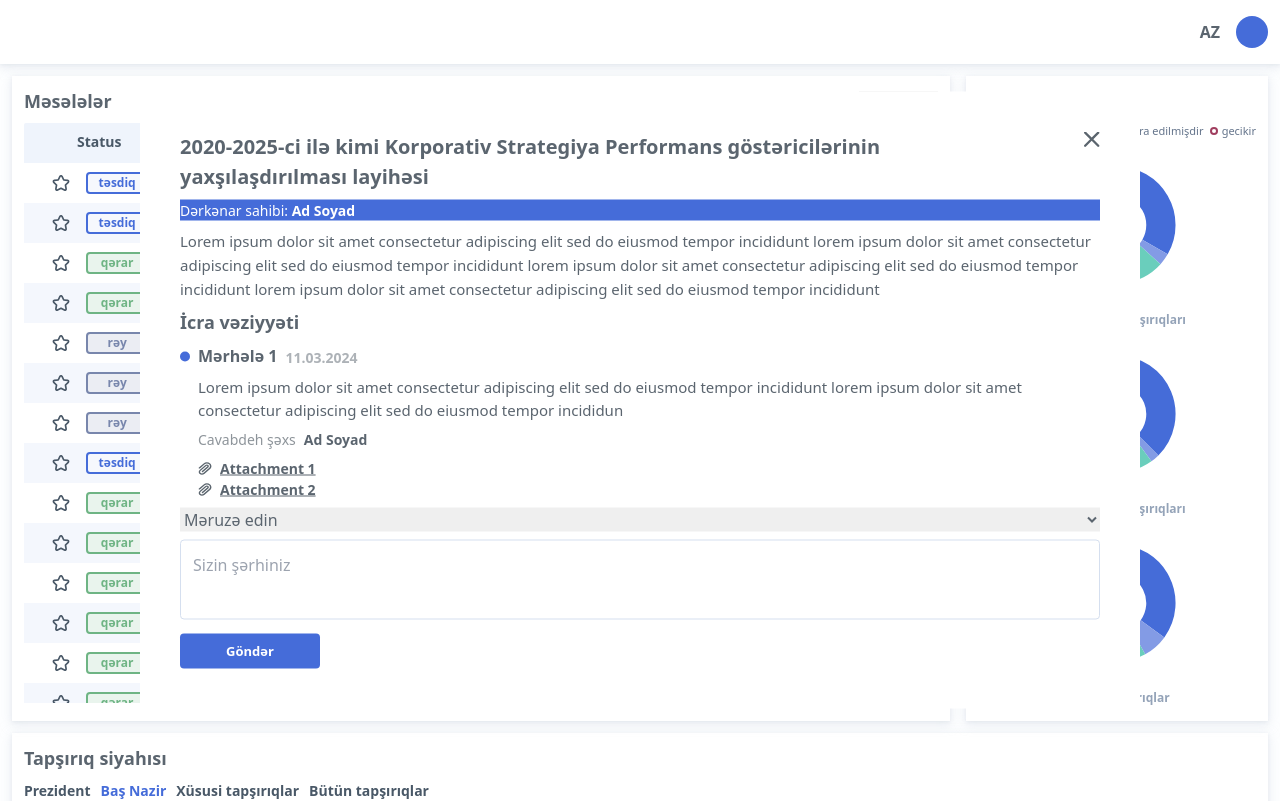
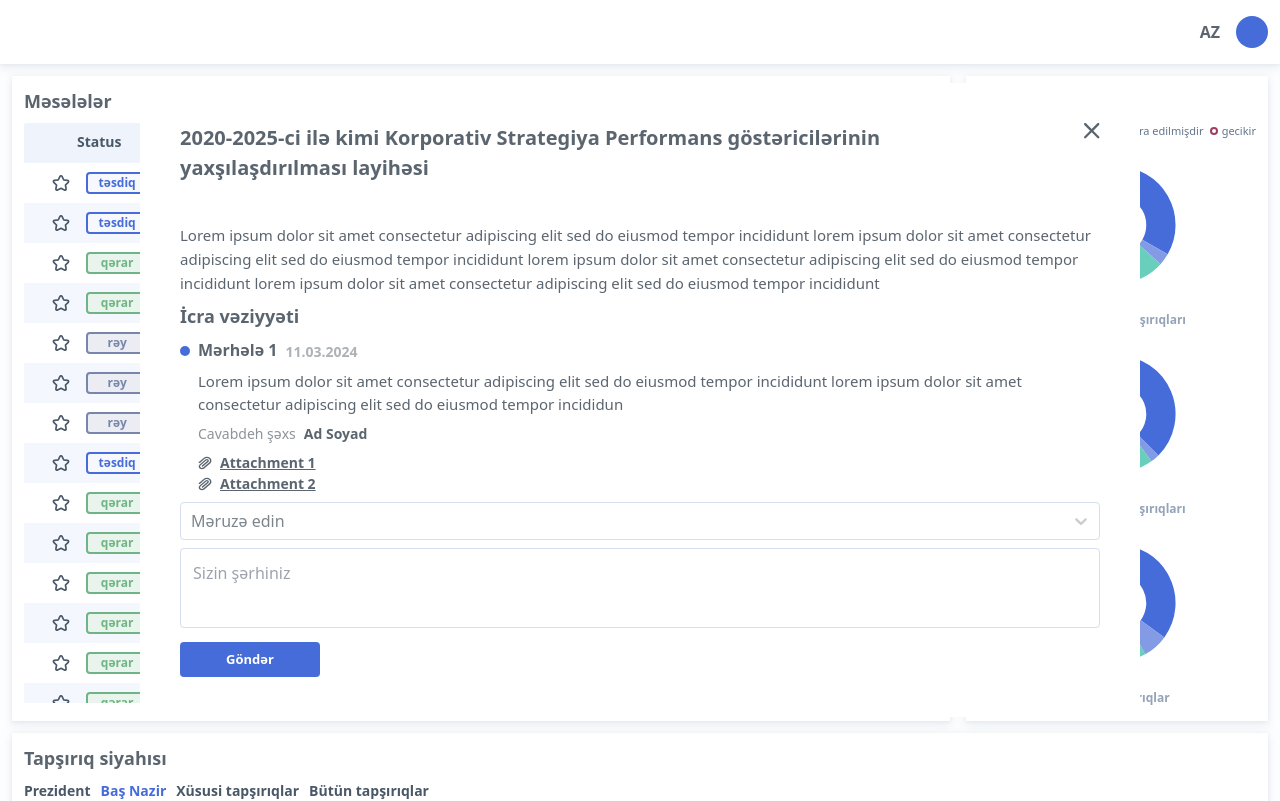
Before and after one commit to RahimliZakir/task-management-project-aih, a React (Vite) app: page / in a window 1280 px wide. Shown: the top 801 px of the page. Built offline with nearby package versions, Linux system fonts and the light colour scheme.

Commit message:
Select Added & Styled

```diff
--- a/package.json
+++ b/package.json
@@ -18,6 +18,7 @@
     "react": "^18.2.0",
     "react-apexcharts": "^1.4.1",
     "react-dom": "^18.2.0",
+    "react-select": "^5.8.0",
     "sass": "^1.72.0",
     "swr": "^2.2.5",
     "tailwindcss": "^3.4.1"
--- a/src/components/shared/ModalTask/Index.tsx
+++ b/src/components/shared/ModalTask/Index.tsx
@@ -1,3 +1,5 @@
+import ReactSelect from "react-select";
+
 import times from "../../../assets/svg/times.svg";
 import paperclip from "../../../assets/svg/paperclip.svg";
 
@@ -23,7 +25,7 @@ const ModalTask = () => {
           </div>
         </div>
 
-        <h6 className="mb-2 text-white text-[14px] bg-royal-blue">
+        <h6 className="mb-2 relative inline-block text-white text-[14px">
           Dərkənar sahibi: <span className="font-semibold">Ad Soyad</span>
         </h6>
 
@@ -98,12 +100,51 @@ const ModalTask = () => {
 
         <form onSubmit={handleSubmit}>
           <div>
-            <select className="mb-2 w-full">
+            {/* <select className="mb-2 cont w-full h-[40px] border border-gray-300 rounded-md text-shuttle-gray-80 outline-none appearance-none">
               <option value="">Məruzə edin</option>
               <option value="option1">Option 1</option>
               <option value="option2">Option 2</option>
               <option value="option3">Option 3</option>
-            </select>
+            </select> */}
+            <ReactSelect
+              className="mb-2"
+              placeholder={"Məruzə edin"}
+              options={[
+                { value: "chocolate", label: "Chocolate" },
+                { value: "strawberry", label: "Strawberry" },
+                { value: "vanilla", label: "Vanilla" },
+                { value: "chocolate", label: "Chocolate" },
+                { value: "strawberry", label: "Strawberry" },
+                { value: "vanilla", label: "Vanilla" },
+              ]}
+              styles={{
+                control: (base) => ({
+                  ...base,
+                  borderColor: "#D5DFEF",
+                  boxShadow: "none",
+                  "&:hover": {
+                    outline: "none",
+                  },
+                }),
+                menuList: (base) => ({
+                  ...base,
+                  maxHeight: "125px",
+                }),
+                option: (base) => ({
+                  ...base,
+                  color: "#5B656FCC",
+                }),
+                placeholder: (base) => ({
+                  ...base,
+                  color: "#5B656FCC",
+                }),
+                indicatorSeparator: (base) => ({
+                  ...base,
+                  display: "none",
+                }),
+              }}
+            />
+
             <textarea
               className="mb-2 cont cont-p-v h-[80px] resize-none w-full border border-solid border-gainsboro rounded-[4px] outline-none"
               rows={4}
--- a/tailwind.config.js
+++ b/tailwind.config.js
@@ -10,6 +10,7 @@ export default {
           normal: "#5B656F",
           50: "#5B656F80",
           70: "#5B656EB2",
+          80: "#5B656FCC",
         },
         "river-bed": "#495867",
         selago: { normal: "#EFF4FC", 70: "#EFF4FCB2" },
```
Also changed, not shown: 1 other file (tests, documents, lock files or other folders).
